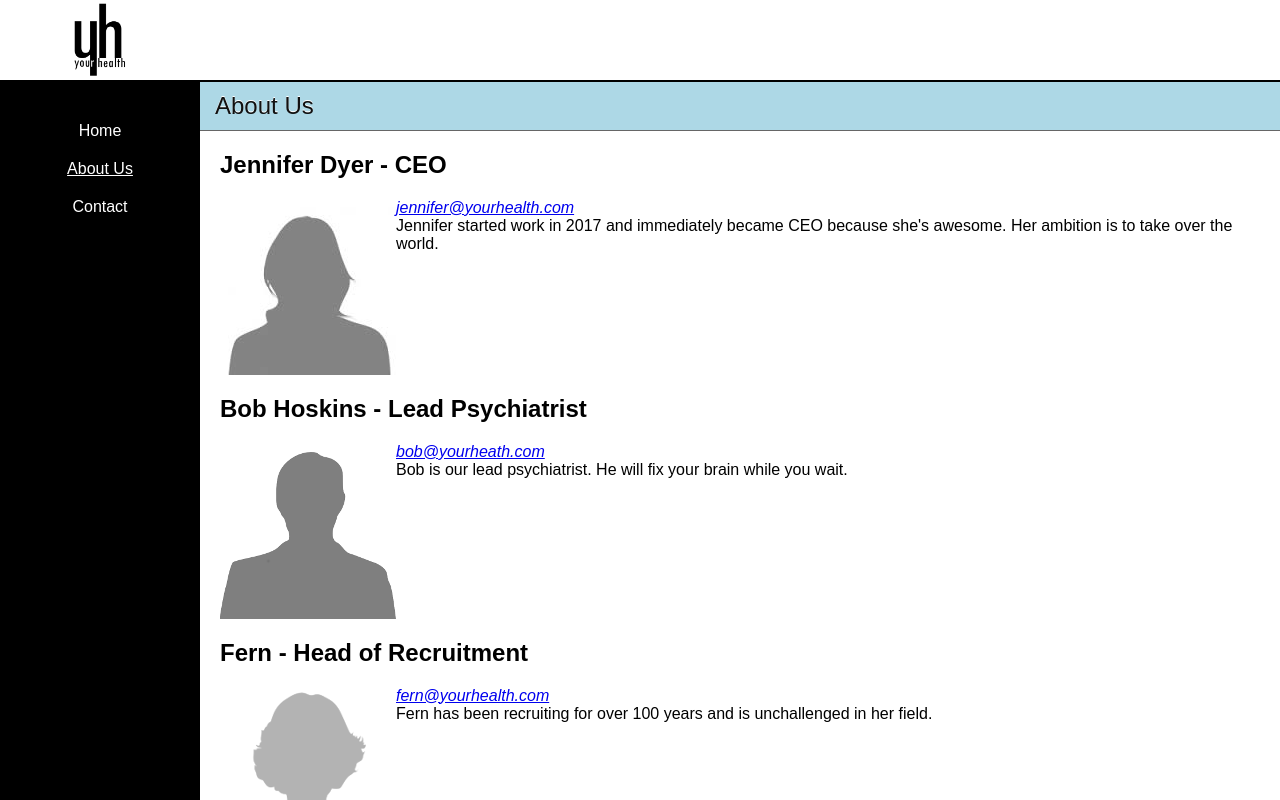
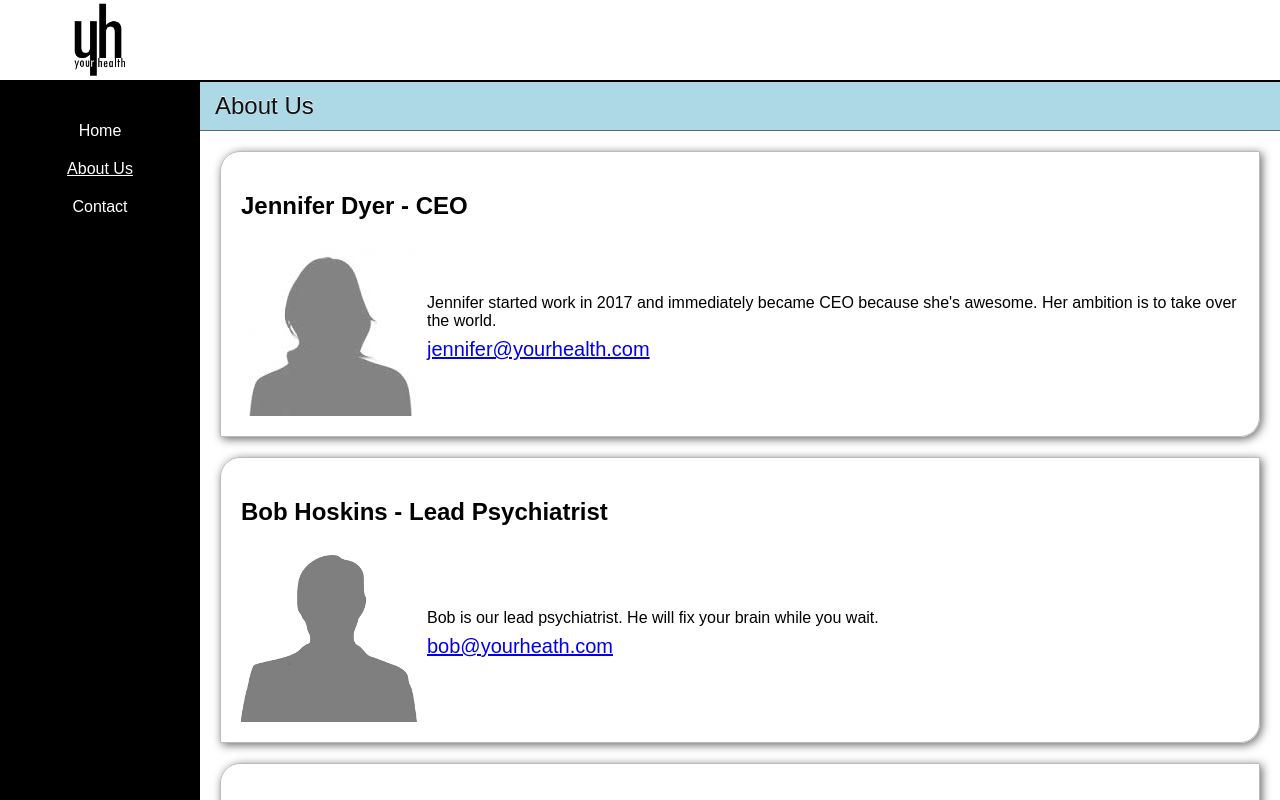
Before and after one commit to humzahash01/Your-Health, a React (Create React App) app: page /about in a window 1280 px wide. Shown: the top 800 px of the page. Built offline with nearby package versions, Linux system fonts and the light colour scheme; a web font is replaced by a local one; what react-google-maps would draw is missing.

Commit message:
feat: Add responsive styling to About page

```diff
--- a/src/About.js
+++ b/src/About.js
@@ -25,11 +25,12 @@ const Person = ({ name, position, email, about, img }) => (
     </h2>
     <div class="person-info">
       <img src={`./img/${img}`} />
-      <div class="preson-details">
+      <div class="person-details">
+      <div class="person-description">{about}</div>
         <address>
           <a href={`mailto:${email}`}>{email}</a>
         </address>
-        <div class="description">{about}</div>
+
       </div>
     </div>
   </div>
--- a/src/App.css
+++ b/src/App.css
@@ -93,11 +93,25 @@ article {
 }
 
 article:first-of-type {
-    border-top: 1px solid #bbb;
+  border-top: 1px solid #bbb;
 }
 
 article img {
   display: none;
+}
+
+.person {
+  padding-bottom: 20px;
+  margin-bottom: 20px;
+  border-bottom: solid 1px #bbb;
+}
+
+.person h2 {
+  font-size: 18px;
+}
+
+.person-details {
+    align-self: center;
 }
 
 .person-info {
@@ -105,7 +119,10 @@ article img {
 }
 
 .person-info img {
-  min-width: 176px;
+  align-self: center;
+  width: 85px;
+  height: 85px;
+  padding-right: 10px;
 }
 
 #contact-info {
@@ -153,11 +170,27 @@ textarea:focus {
   border-color: #000;
 }
 
+@media screen and (min-width: 600px) {
+  .person img {
+    width: 176px;
+    height: 176px;
+  }
+  .person h2 {
+    font-size: 22px;
+  }
+  .person address {
+    font-size: 20px;
+  }
+  .person-description {
+    margin-bottom: 8px;
+  }
+}
+
 @media screen and (min-width: 800px) {
   h1 {
-      margin: 0 -20px 20px -20px;
-      border-radius: 0;
-      text-align: left;
+    margin: 0 -20px 20px -20px;
+    border-radius: 0;
+    text-align: left;
   }
   .toggle-menu {
     margin-left: 0;
@@ -171,6 +204,15 @@ textarea:focus {
   #toggle-link {
     display: none;
   }
+  .person {
+    border: solid 1px #bbb;
+    padding: 20px;
+    border-radius: 20px 0;
+    box-shadow: 2px 2px 10px #666;
+  }
+  .person h2 {
+    font-size: 24px;
+  }
 }
 
 @media screen and (min-width: 1200px) {
@@ -179,6 +221,9 @@ textarea:focus {
     min-width: 500px;
     border-radius: 20px 0;
     display: block;
+  }
+  .person {
+    max-width: 1000px;
   }
 }
 
--- a/src/index.css
+++ b/src/index.css
@@ -8,3 +8,7 @@ ul {
     list-style: none;
     padding: 0;
 }
+
+address {
+    font-style: normal;
+}
```
